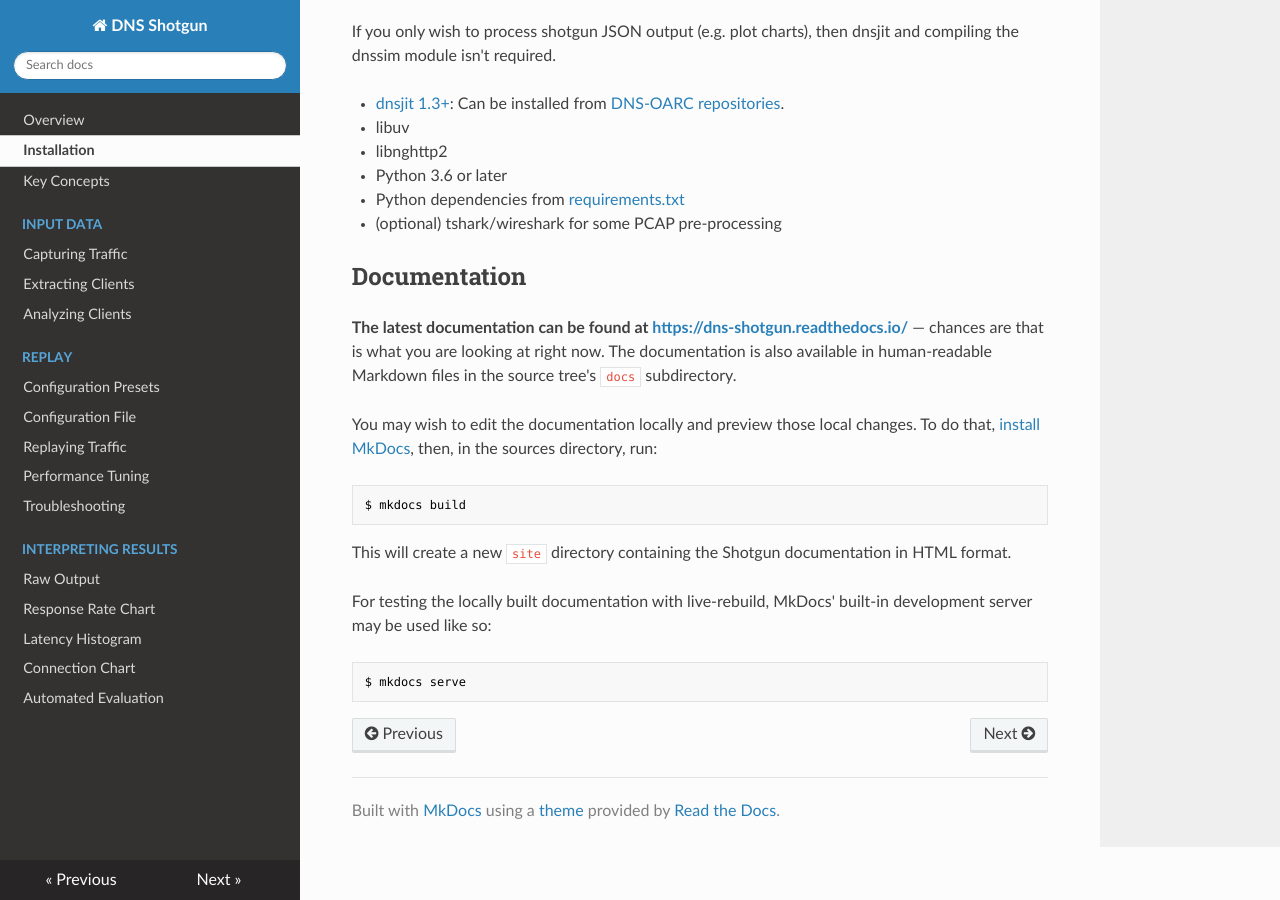
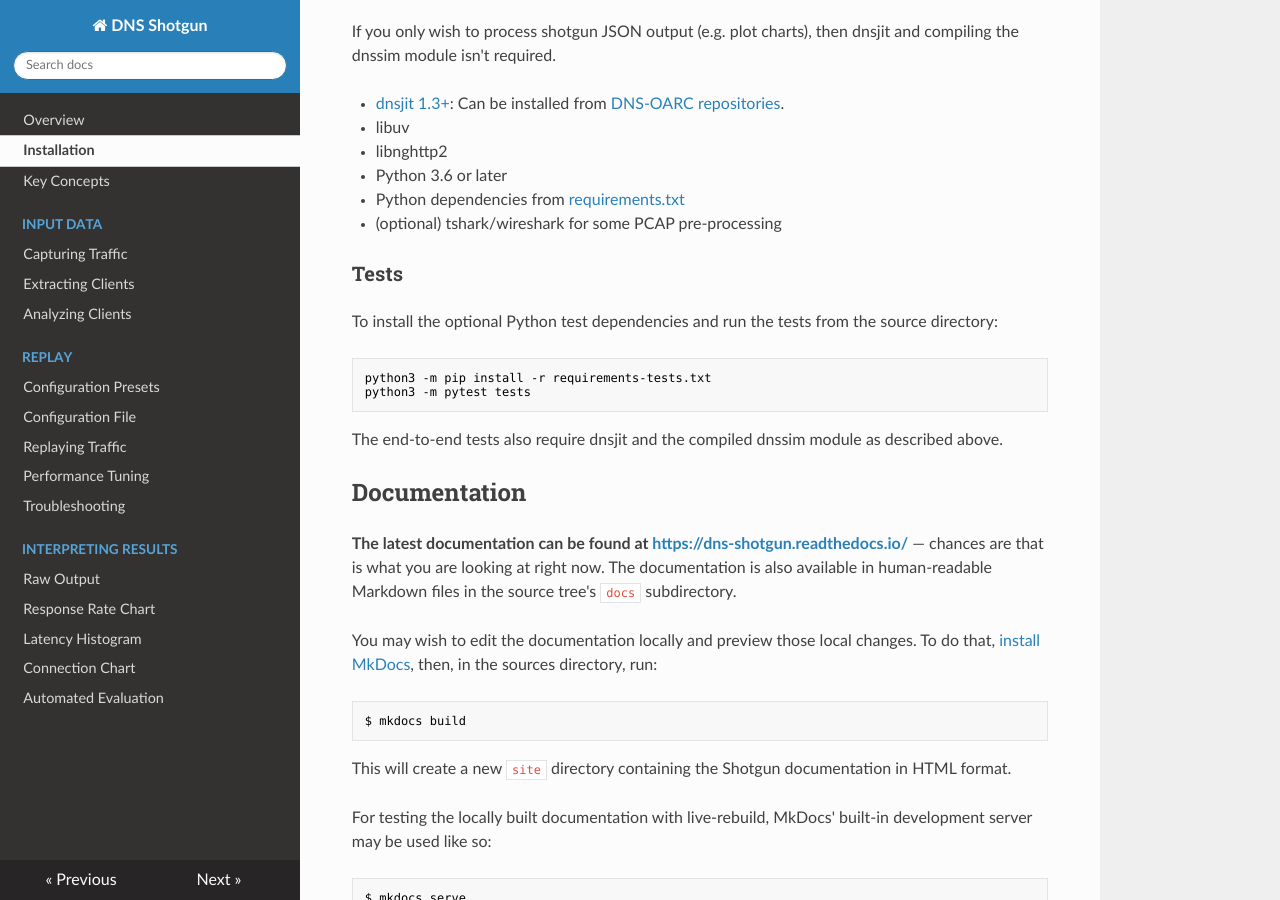
Before and after one commit to CZ-NIC/shotgun, an MkDocs documentation site: the page built from docs/installation.md, in a window 1280 px wide and 900 px high, scrolled down 1099 px. Built offline with MkDocs 1.6.1, drawn with Linux system fonts in a browser that asks for light colours; nearby versions of some CDN libraries.

````diff
--- a/docs/installation.md
+++ b/docs/installation.md
@@ -64,6 +64,19 @@ and compiling the dnssim module isn't required.
 - Python dependencies from [requirements.txt](https://gitlab.nic.cz/knot/shotgun/-/blob/master/requirements.txt)
 - (optional) tshark/wireshark for some PCAP pre-processing
 
+### Tests
+
+To install the optional Python test dependencies and run the tests from the
+source directory:
+
+```bash
+python3 -m pip install -r requirements-tests.txt
+python3 -m pytest tests
+```
+
+The end-to-end tests also require dnsjit and the compiled dnssim module as
+described above.
+
 ## Documentation
 
 **The latest documentation can be found at
--- /dev/null
+++ b/requirements-tests.txt
@@ -0,0 +1,3 @@
+-r requirements.txt
+dnspython
+pytest
````
Also changed, not shown: 1 other file.
